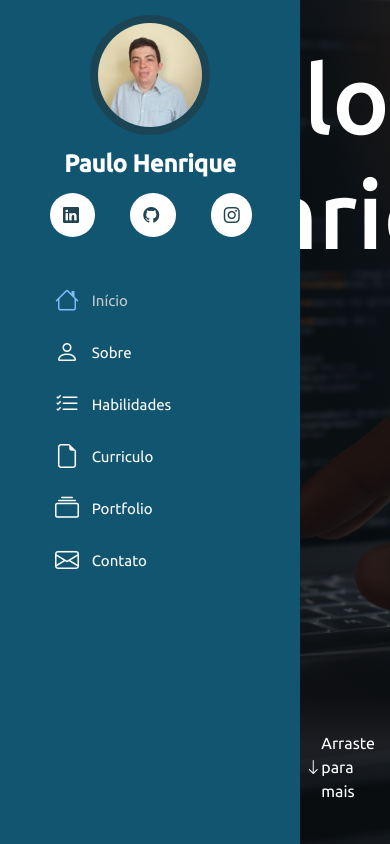
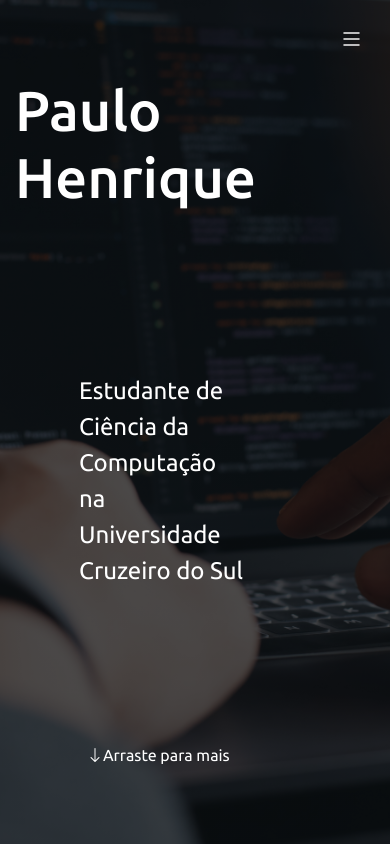
Before and after one commit to PauloHer25/portifolio-paulo-henrique, a Flask app: page / in a window 390 px wide; the page is wider, and only the part inside the window is pictured. Run offline with Flask 3, Linux system fonts and the light colour scheme; some libraries are stand-ins or nearby versions.

Commit message:
Menu responsivo

```diff
--- a/static/script.js
+++ b/static/script.js
@@ -0,0 +1,9 @@
+const menuMobile = document.querySelector('.menu-mobile');
+const body = document.querySelector('body');
+
+menuMobile.addEventListener('click', () => {
+    menuMobile.classList.contains("bi-list")
+    ? menuMobile.classList.replace("bi-list", "bi-x")
+    : menuMobile.classList.replace("bi-x", "bi-list");
+    body.classList.toggle("menu-nav-active")
+});
--- a/static/style.css
+++ b/static/style.css
@@ -146,3 +146,198 @@ section#inicio div#arraste a {
 
     margin-top:1000px;
 }
+
+i.menu-mobile {
+    position:fixed;
+    color:#fff;
+    right: 1rem;
+    top: 1rem;
+    font-size: 1.5rem;
+    cursor:pointer;
+    z-index: 10;
+    width:45px;
+    height:45px;
+    display:none;
+    justify-content: center;
+    align-items: center;
+}
+.menu-nav-active{
+    overflow: hidden;
+}
+.menu-nav-active #header {
+    left:0;
+}
+
+@media(max-width: 1024px){
+
+    #header {
+        left: -300px;
+    }
+    i.menu-mobile{
+        display: flex;
+    }
+    section#inicio h2 {
+        font-size: 3.5rem;
+    }
+    section#inicio {
+        font-size: 1rem;
+
+    }
+
+    span#subtitle{
+        margin-right: 10%;
+        font-size: 1rem;
+    }
+    #main{
+        margin-left: 10%;
+    }
+    #arraste{
+
+        left:0;
+    }
+}
+@media(max-width: 1280px){
+
+    #header {
+        left: -300px;
+    }
+    i.menu-mobile{
+        display: flex;
+    }
+    section#inicio h2 {
+        font-size: 3.5rem;
+    }
+    span#subtitle{
+        margin-right: 0;
+        font-size: 1rem;
+    }
+    #main{
+        margin-left:0;
+    }
+    #arraste{
+        margin-left:0%;
+    }
+}
+@media(max-width: 1366px){
+
+    #header {
+        left: -300px;
+    }
+    i.menu-mobile{
+        display: flex;
+    }
+    section#inicio h2 {
+        font-size: 3.5rem;
+    }
+    span#subtitle{
+        margin-right: 0;
+        font-size: 0.7rem;
+    }
+    #main{
+        margin-left:0;
+    }
+    #arraste{
+        font-size:1em;
+        margin-right:20%;
+    }
+}
+@media(max-width: 896px){
+
+    #header {
+        left: -300px;
+    }
+    i.menu-mobile{
+        display: flex;
+    }
+    section#inicio h2 {
+        font-size: 3.5rem;
+    }
+    span#subtitle{
+        margin-right: 0;
+        font-size: 1rem;
+    }
+    #main{
+        margin-left:0;
+    }
+    #arraste{
+        margin-right:45%;
+    }
+}
+@media(max-width: 653px){
+
+    #header {
+        left: -300px;
+    }
+    i.menu-mobile{
+        display: flex;
+    }
+    section#inicio h2 {
+        font-size: 3.5rem;
+    }
+    span#subtitle{
+        margin-right: 0;
+        font-size: 1rem;
+    }
+    div#divFuncao{
+        margin-left: 4rem;
+    }
+
+    #main{
+        margin-left:0;
+    }
+    #arraste{
+      margin-left:2em;
+    }
+
+}
+@media(max-width: 720px){
+
+    #header {
+        left: -300px;
+    }
+    i.menu-mobile{
+        display: flex;
+    }
+    section#inicio h2 {
+        font-size: 1rem;
+    }
+    span#subtitle{
+        margin-right: 0;
+        font-size: 1rem;
+    }
+    #main{
+        margin-left:0;
+        font-size:1em;
+    }
+    #arraste{
+        margin-right:40%;
+    }
+}
+@media(max-width: 667px){
+
+    #header {
+        left: -300px;
+    }
+    i.menu-mobile{
+        display: flex;
+    }
+    section#inicio h2 {
+        font-size: 3.5rem;
+    }
+    span#subtitle{
+        margin-right: 0;
+        font-size: 1rem;
+    }
+    div#divFuncao{
+        margin-left: 4rem;
+    }
+
+    #main{
+        margin-left:0;
+    }
+    #arraste{
+        margin-left:20%;
+
+    }
+
+}
--- a/templates/index.html
+++ b/templates/index.html
@@ -16,8 +16,8 @@
 <body>
 
     <script src="../static/bootstrap/js/bootstrap.bundle.min.js"></script>
-    <script src="../static/script.js"></script>
-
+    <script src="../static/script.js" async></script>
+    <i class="bi bi-list menu-mobile"></i>
     <aside id="header">
 
         <section class="profile">
```
